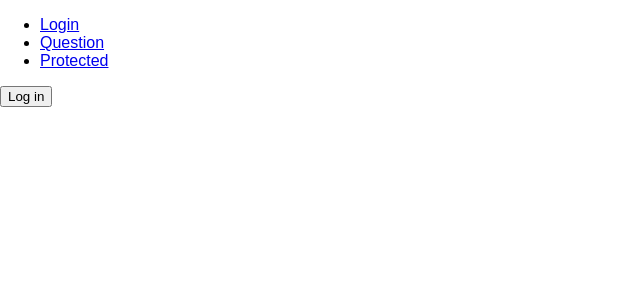
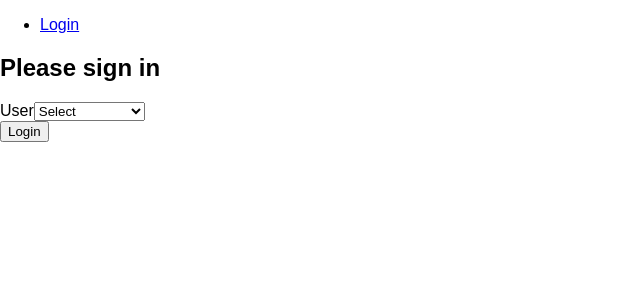
Before and after one commit to KaushikThrn/Udacity_would_you_rather, a React (Create React App) app: page /login in a window 1280 px wide. Shown: the top 300 px of the page, without its empty margins (0-640 px from the left). Built offline with nearby package versions, Linux system fonts and the light colour scheme.

Commit message:
commit before some

```diff
--- a/package.json
+++ b/package.json
@@ -8,7 +8,10 @@
     "react-redux": "^5.0.7",
     "react-router-dom": "^4.3.1",
     "react-scripts": "1.1.5",
-    "redux": "^4.0.0"
+    "reactstrap": "^6.4.0",
+    "redux": "^4.0.0",
+    "redux-middleware": "^0.1.21",
+    "redux-thunk": "^2.3.0"
   },
   "scripts": {
     "start": "react-scripts start",
--- a/src/actions/questions.js
+++ b/src/actions/questions.js
@@ -1,4 +1,3 @@
-import {hideLoading, showLoading} from 'react-redux-loading'
 import {ADD_QUESTION, RECEIVE_QUESTIONS} from "./types";
 import {saveQuestion, saveQuestionAnswer} from "../utils/api"
 import {handleInitialData} from "./shared";
@@ -22,7 +21,6 @@ export function addQuestion(question) {
 export function handleAddQuestion(optionOneText, optionTwoText) {
     return (dispatch, getState) => {
         const {authedUser} = getState()
-        dispatch(showLoading())
         return saveQuestion({
             optionOneText,
             optionTwoText,
@@ -30,7 +28,6 @@ export function handleAddQuestion(optionOneText, optionTwoText) {
         })
             .then(() => {
                 dispatch(handleInitialData())
-                dispatch(hideLoading())
             })
     }
 }
@@ -38,11 +35,9 @@ export function handleAddQuestion(optionOneText, optionTwoText) {
 export function handleAnswerQuestion(qid, answer) {
     return (dispatch, getState) => {
         const {authedUser} = getState()
-        dispatch(showLoading())
         return saveQuestionAnswer(authedUser, qid, answer)
             .then(() => {
                 dispatch(handleInitialData())
-                dispatch(hideLoading())
             })
     }
 
--- a/src/actions/shared.js
+++ b/src/actions/shared.js
@@ -1,4 +1,3 @@
-import {hideLoading, showLoading} from 'react-redux-loading'
 import {getInitialData} from "../utils/api"
 import {receiveUsers} from "./users";
 import {receiveQuestions} from "./questions";
@@ -6,11 +5,9 @@ import {receiveQuestions} from "./questions";
 
 export function handleInitialData() {
     return (dispatch) => {
-        dispatch(showLoading())
         return getInitialData().then(({users, questions}) => {
             dispatch(receiveUsers(users))
             dispatch(receiveQuestions(questions))
-            dispatch(hideLoading())
         })
     }
 
--- a/src/actions/users.js
+++ b/src/actions/users.js
@@ -1,6 +1,3 @@
-import {hideLoading, showLoading} from 'react-redux-loading'
-import {addUser} from "../utils/api"
-
 import {RECEIVE_USERS} from "./types";
 
 export function receiveUsers(users) {
@@ -9,18 +6,3 @@ export function receiveUsers(users) {
         users
     }
 }
-
-export function handleAddUser(username, name, avatarURL) {
-    return (dispatch) => {
-        dispatch(showLoading())
-        return addUser({
-            username,
-            name,
-            avatarURL
-        })
-            .then((users) => {
-                dispatch(receiveUsers(users))
-                dispatch(hideLoading())
-            })
-    }
-}
--- a/src/components/App.js
+++ b/src/components/App.js
@@ -4,10 +4,15 @@ import Login from './Login'
 import PrivateRoute from './PrivateRoute'
 import Question from './Question'
 import Protected from './Protected'
+import {handleInitialData} from "../actions/shared"
+import { connect } from 'react-redux'
 
 
 class App extends Component {
 
+componentDidMount() {
+        this.props.dispatch(handleInitialData())
+    }
 
     render() {
         return (
@@ -16,14 +21,8 @@ class App extends Component {
                      <div>
                  <ul>
                      <li>
-                          <Link to="/login">Login</Link>
-                          </li>
-                          <li>
-                            <Link to="/questions/:question_id">Question</Link>
-                          </li>
-                          <li>
-                            <Link to="/protected">Protected</Link>
-                          </li>
+                        {console.log("the state in app.js is",this.props.state)}
+                          <Link to="/login">Login</Link></li>
                         </ul>
                         <Route path="/login" component={Login}/>
                         <Route path="/questions/:question_id" component={Question}/>
@@ -35,6 +34,11 @@ class App extends Component {
     }
 }
 
+function mapStateToProps (state) {
+  return {
+    state: state
+  }
+}
 
 
-export default App;
+export default connect(mapStateToProps)(App);
--- a/src/components/Login.js
+++ b/src/components/Login.js
@@ -1,31 +1,75 @@
-import React, { Component } from 'react'
-import { connect } from 'react-redux'
-import setAuthedUser from '../actions/authed.js'
+import React, {Component} from 'react'
+import {connect} from 'react-redux'
+import {Button, Form, FormGroup, Label} from 'reactstrap'
+import {authenticateUser} from "../actions/authedUser"
+import {Link, Redirect} from 'react-router-dom'
+
+class Login extends Component {
+    state = {
+        username: '',
+        isLogged: false
+    }
+    //submit the authenticated user
+    handleSubmit = (e) => {
+        e.preventDefault()
+        const {username} = this.state
+        const {dispatch} = this.props
+
+        if (username !== "") {
+            dispatch(authenticateUser(username))
+            this.setState(() => ({isLogged: true}))
+        }
+    }
+    //update the state based on values entered
+    handleChange = (e) => {
+        const username = e.target.value
+        this.setState(() => ({username}))
+    }
+
+    render() {
+        const {from} = this.props.location.state || {from: {pathname: '/'}}
+
+        const {isLogged} = this.state
+
+        if (isLogged) {
+            return <Redirect to={from}/>
+        }
 
 
+        return (
+            <Form onSubmit={this.handleSubmit} className="form-signin">
+                <h2 className="form-heading">Please sign in</h2>
+                <FormGroup>
+                    <Label htmlFor="username" className="sr-name">User</Label>
 
-const mapDispatchtoProps=(dispatch)=>{
-   return {
-    login:()=>{
-        dispatch(setAuthedUser(true))
+                    <select id="username" className="form-control"
+                            value={this.state.username}
+                            onChange={this.handleChange}>
+                        <option value='' disabled>Select</option>
+                        {this.props.users.map((user) => (
+                                <option key={user.id} value={user.id}>{user.name}</option>
+                            )
+                        )}
+                    </select>
+
+                </FormGroup>
+                <Button type="submit" id="_submit" name="_submit"
+                        className="btn btn-lg btn-primary btn-block">Login</Button>
+            </Form>
+        )
     }
-   }
 }
 
-class Login extends Component {
-  render() {
-    return (
-      <div>
-      	<button onClick={this.props.login}>Log in</button>
-      </div>
-    )
-  }
+function mapStateToProps({users, authedUser}) {
+    return {
+        users: Object.values(users).map((user) => {
+            return ({
+                id: user.id,
+                name: user.name
+            })
+        }),
+        username: authedUser
+    }
 }
 
-function mapStateToProps (state) {
-  return {
-    authed: state.authed
-  }
-}
-
-export default connect(mapStateToProps,mapDispatchtoProps)(Login)
+export default connect(mapStateToProps)(Login)
--- a/src/components/Protected.js
+++ b/src/components/Protected.js
@@ -4,7 +4,7 @@ import React, { Component } from 'react';
 class Protected extends Component {
   render() {
     return (
-      <div >
+      <div>
        <div>Protected</div>
       </div>
     );
--- a/src/index.js
+++ b/src/index.js
@@ -1,14 +1,14 @@
-import React from 'react';
-import ReactDOM from 'react-dom';
-import './index.css';
-import App from './components/App';
-import registerServiceWorker from './registerServiceWorker';
-import { createStore } from 'redux'
-import { Provider } from 'react-redux'
-import authedUser from './reducers/authed'
+import React from 'react'
+import ReactDOM from 'react-dom'
+import './index.css'
+import App from './components/App'
+import {createStore} from 'redux'
+import {Provider} from 'react-redux'
+import reducer from './reducers'
+import middleware from './middleware'
 
+const store = createStore(reducer, middleware)
 
-const store = createStore(authedUser)
 
 ReactDOM.render(
   <Provider store={store}>
--- a/src/utils/_DATA.js
+++ b/src/utils/_DATA.js
@@ -2,7 +2,7 @@ let users = {
   sarahedo: {
     id: 'sarahedo',
     name: 'Sarah Edo',
-    avatarURL: ,
+    avatarURL:'https://pbs.twimg.com/profile_images/982796605425303552/phhp5grt_400x400.jpg' ,
     answers: {
       "8xf0y6ziyjabvozdd253nd": 'optionOne',
       "6ni6ok3ym7mf1p33lnez": 'optionOne',
@@ -14,7 +14,7 @@ let users = {
   tylermcginnis: {
     id: 'tylermcginnis',
     name: 'Tyler McGinnis',
-    avatarURL: ,
+    avatarURL:'https://pbs.twimg.com/profile_images/803732106513743872/o-JoI9g7_400x400.jpg' ,
     answers: {
       "vthrdm985a262al8qx3do": 'optionOne',
       "xj352vofupe1dqz9emx13r": 'optionTwo',
@@ -24,7 +24,7 @@ let users = {
   johndoe: {
     id: 'johndoe',
     name: 'John Doe',
-    avatarURL: ,
+    avatarURL: 'https://pbs.twimg.com/profile_images/446356636710363136/OYIaJ1KK_400x400.png',
     answers: {
       "xj352vofupe1dqz9emx13r": 'optionOne',
       "vthrdm985a262al8qx3do": 'optionTwo',
--- a/src/utils/api.js
+++ b/src/utils/api.js
@@ -1,4 +1,4 @@
-import {_getQuestions, _getUsers, _saveNewUser, _saveQuestion, _saveQuestionAnswer} from "./_DATA";
+import {_getQuestions, _getUsers, _saveQuestion, _saveQuestionAnswer} from "./_DATA";
 
 export function getInitialData() {
     return Promise.all([
@@ -24,7 +24,3 @@ export function saveQuestionAnswer(authedUser, qid, answer) {
         }
     )
 }
-
-export function addUser(user) {
-    return _saveNewUser(user)
-}
```
Also changed, not shown: 1 other file (tests, documents, lock files or other folders).
